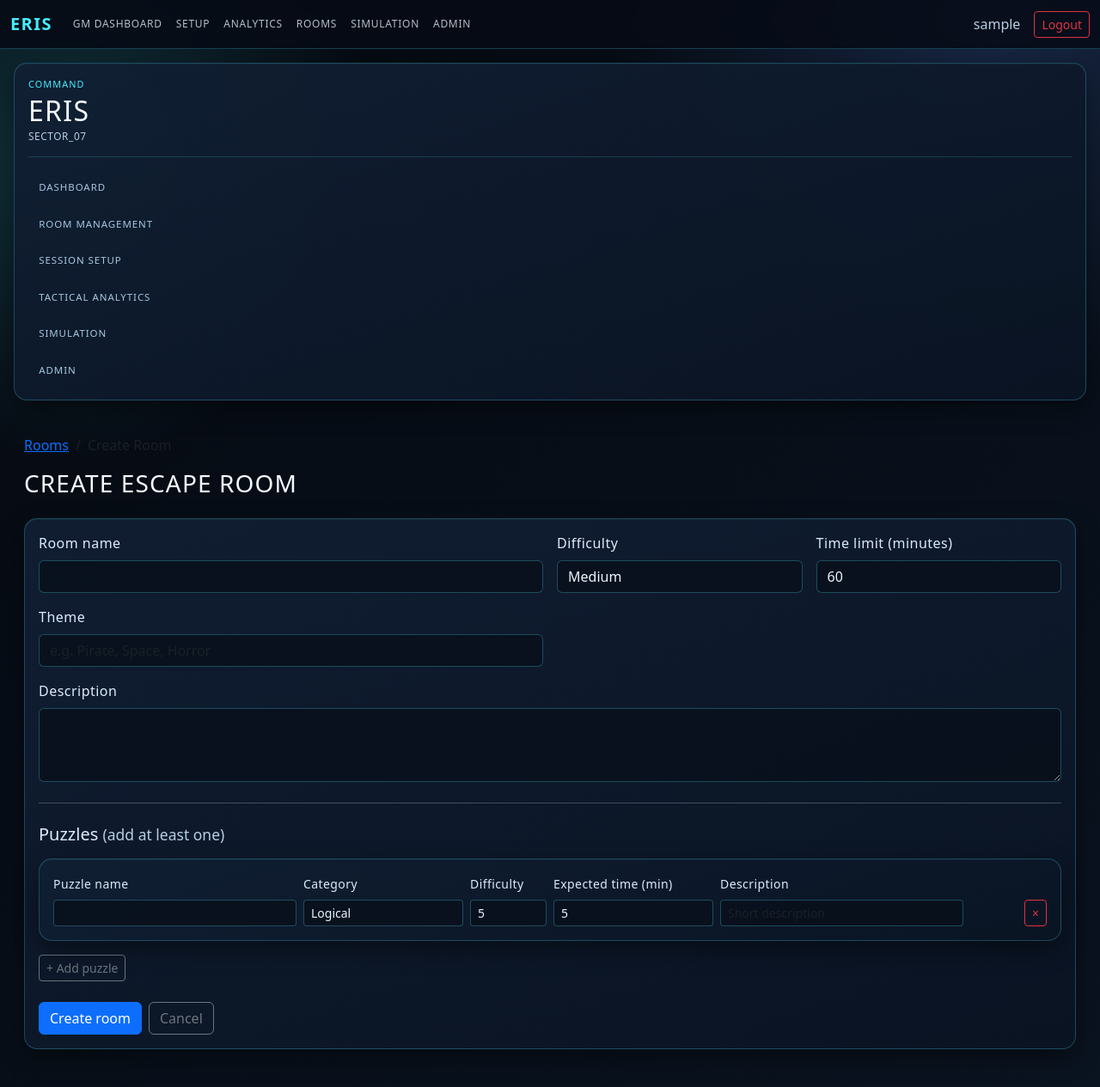
After one commit to oliespineira/django_escape_room, a Django app: page /rooms/create/ in a window 1280 px wide. The commit adds this page. Shown: the whole page at 86% size. Run offline with Django 5.2, Linux system fonts and the light colour scheme; the visitor is signed in with stand-in values (Sample User, id 1).

Commit message:
add user registration, room creation from UI, and fix template resolution

```diff
--- a/escape_room/settings.py
+++ b/escape_room/settings.py
@@ -61,7 +61,7 @@ ROOT_URLCONF = 'escape_room.urls'
 TEMPLATES = [
     {
         'BACKEND': 'django.template.backends.django.DjangoTemplates',
-        'DIRS': [],
+        'DIRS': [BASE_DIR / 'games' / 'templates'],
         'APP_DIRS': True,
         'OPTIONS': {
             'context_processors': [
--- a/escape_room/urls.py
+++ b/escape_room/urls.py
@@ -15,8 +15,10 @@ Including another URLconf
     2. Add a URL to urlpatterns:  path('blog/', include('blog.urls'))
 """
 from django.contrib import admin
+from django.contrib.auth import views as auth_views
 from django.urls import path, include
-from django.contrib.auth import views as auth_views
+
+from games.views import register_view
 
 
 urlpatterns = [
@@ -26,4 +28,5 @@ urlpatterns = [
 
     path('accounts/login/',  auth_views.LoginView.as_view(template_name='registration/login.html'), name='login'),
     path('accounts/logout/', auth_views.LogoutView.as_view(next_page='/accounts/login/'), name='logout'),
+    path('accounts/register/', register_view, name='register'),
 ]
--- /dev/null
+++ b/games/templates/games/room_create.html
@@ -0,0 +1,134 @@
+{% extends "games/base.html" %}
+
+{% block title %}Create Room{% endblock %}
+
+{% block content %}
+<nav aria-label="breadcrumb" class="mb-3">
+  <ol class="breadcrumb small mb-0">
+    <li class="breadcrumb-item"><a href="{% url 'room_list' %}">Rooms</a></li>
+    <li class="breadcrumb-item active" aria-current="page">Create Room</li>
+  </ol>
+</nav>
+
+<h1 class="h3 mb-4">Create Escape Room</h1>
+
+{% if errors %}
+<div class="alert alert-danger">
+  {% for e in errors %}
+  <div>{{ e }}</div>
+  {% endfor %}
+</div>
+{% endif %}
+
+<div class="card border-0 shadow-sm">
+  <div class="card-body">
+    <form method="post">
+      {% csrf_token %}
+
+      <div class="row g-3">
+        <div class="col-md-6">
+          <label for="name" class="form-label">Room name</label>
+          <input type="text" name="name" id="name" class="form-control" value="{{ form_data.name|default:'' }}" required>
+        </div>
+        <div class="col-md-3">
+          <label for="difficulty" class="form-label">Difficulty</label>
+          <select name="difficulty" id="difficulty" class="form-select" required>
+            <option value="easy" {% if form_data.difficulty == 'easy' %}selected{% endif %}>Easy</option>
+            <option value="medium" {% if form_data.difficulty == 'medium' or not form_data %}selected{% endif %}>Medium</option>
+            <option value="hard" {% if form_data.difficulty == 'hard' %}selected{% endif %}>Hard</option>
+          </select>
+        </div>
+        <div class="col-md-3">
+          <label for="max_time" class="form-label">Time limit (minutes)</label>
+          <input type="number" name="max_time" id="max_time" class="form-control" value="{{ form_data.max_time|default:'60' }}" min="5" max="180" required>
+        </div>
+        <div class="col-md-6">
+          <label for="theme" class="form-label">Theme</label>
+          <input type="text" name="theme" id="theme" class="form-control" value="{{ form_data.theme|default:'' }}" placeholder="e.g. Pirate, Space, Horror" required>
+        </div>
+        <div class="col-12">
+          <label for="description" class="form-label">Description</label>
+          <textarea name="description" id="description" class="form-control" rows="3" required>{{ form_data.description|default:'' }}</textarea>
+        </div>
+      </div>
+
+      <hr class="my-4">
+      <h5 class="mb-3">Puzzles <span class="text-muted fw-normal small">(add at least one)</span></h5>
+
+      <div id="puzzle-rows">
+        <div class="puzzle-row card card-body bg-body-secondary mb-3">
+          <div class="row g-2 align-items-end">
+            <div class="col-md-3">
+              <label class="form-label small">Puzzle name</label>
+              <input type="text" name="puzzle_name" class="form-control form-control-sm" required>
+            </div>
+            <div class="col-md-2">
+              <label class="form-label small">Category</label>
+              <select name="puzzle_category" class="form-select form-select-sm">
+                <option value="logical">Logical</option>
+                <option value="physical">Physical</option>
+                <option value="code">Code-breaking</option>
+                <option value="search">Search</option>
+              </select>
+            </div>
+            <div class="col-md-1">
+              <label class="form-label small">Difficulty</label>
+              <input type="number" name="puzzle_difficulty" class="form-control form-control-sm" value="5" min="1" max="10">
+            </div>
+            <div class="col-md-2">
+              <label class="form-label small">Expected time (min)</label>
+              <input type="number" name="puzzle_expected_time" class="form-control form-control-sm" value="5" min="1">
+            </div>
+            <div class="col-md-3">
+              <label class="form-label small">Description</label>
+              <input type="text" name="puzzle_description" class="form-control form-control-sm" placeholder="Short description">
+            </div>
+            <div class="col-md-1 text-end">
+              <button type="button" class="btn btn-sm btn-outline-danger remove-puzzle" title="Remove">&times;</button>
+            </div>
+          </div>
+        </div>
+      </div>
+
+      <button type="button" class="btn btn-sm btn-outline-secondary mb-4" id="add-puzzle-btn">+ Add puzzle</button>
+
+      <div class="d-flex gap-2">
+        <button type="submit" class="btn btn-primary">Create room</button>
+        <a href="{% url 'room_list' %}" class="btn btn-outline-secondary">Cancel</a>
+      </div>
+    </form>
+  </div>
+</div>
+{% endblock %}
+
+{% block extra_js %}
+<script>
+(function () {
+  var container = document.getElementById("puzzle-rows");
+  var addBtn = document.getElementById("add-puzzle-btn");
+  if (!container || !addBtn) return;
+
+  var template = container.querySelector(".puzzle-row").cloneNode(true);
+
+  addBtn.addEventListener("click", function () {
+    var row = template.cloneNode(true);
+    row.querySelectorAll("input[type=text], textarea").forEach(function (el) { el.value = ""; });
+    row.querySelector("input[name=puzzle_difficulty]").value = "5";
+    row.querySelector("input[name=puzzle_expected_time]").value = "5";
+    container.appendChild(row);
+    bindRemove();
+  });
+
+  function bindRemove() {
+    container.querySelectorAll(".remove-puzzle").forEach(function (btn) {
+      btn.onclick = function () {
+        if (container.querySelectorAll(".puzzle-row").length > 1) {
+          btn.closest(".puzzle-row").remove();
+        }
+      };
+    });
+  }
+  bindRemove();
+})();
+</script>
+{% endblock %}
--- a/games/templates/games/rooms.html
+++ b/games/templates/games/rooms.html
@@ -3,7 +3,10 @@
 {% block title %}Rooms{% endblock %}
 
 {% block content %}
-<h1 class="h3 mb-3">Rooms</h1>
+<div class="d-flex justify-content-between align-items-center mb-3">
+  <h1 class="h3 mb-0">Rooms</h1>
+  <a href="{% url 'room_create' %}" class="btn btn-primary btn-sm">+ Create Room</a>
+</div>
 <div class="row g-3">
   {% for room, score in rooms_with_scores %}
   <div class="col-md-6 col-xl-4">
--- a/games/urls.py
+++ b/games/urls.py
@@ -9,6 +9,7 @@ urlpatterns = [
     path("analytics/", views.analytics_view, name="analytics"),
     path("sessions/<int:pk>/", views.session_detail_view, name="session_detail"),
     path("rooms/", views.room_list_view, name="room_list"),
+    path("rooms/create/", views.room_create_view, name="room_create"),
     path("rooms/<int:pk>/", views.room_detail_view, name="room_detail"),
     path("simulation/", views.simulation_view, name="simulation"),
     path("setup/", views.setup_view, name="setup"),
--- a/games/views.py
+++ b/games/views.py
@@ -1,15 +1,15 @@
 import json
 import logging
 
+from django.contrib.auth import login as auth_login
+from django.contrib.auth.decorators import login_required
+from django.contrib.auth.forms import UserCreationForm
 from django.http import JsonResponse
-from django.shortcuts import get_object_or_404, render, redirect
+from django.shortcuts import get_object_or_404, redirect, render
 from django.utils import timezone
 from rest_framework import status, viewsets
 from rest_framework.decorators import action
 from rest_framework.response import Response
-
-from django.contrib.auth.decorators import login_required
-from django.contrib.auth import views as auth_views
 
 from .intelligence import (
     FairnessEngine,
@@ -518,6 +518,81 @@ def simulation_view(request):
         'selected_strategy': selected_strategy or 'balanced',
     })
 
+from django.contrib.auth.decorators import login_not_required
+
+@login_not_required
+def register_view(request):
+    if request.method == 'POST':
+        form = UserCreationForm(request.POST)
+        if form.is_valid():
+            user = form.save()
+            auth_login(request, user)
+            return redirect('dashboard')
+    else:
+        form = UserCreationForm()
+    return render(request, 'registration/register.html', {'form': form})
+
+
+@login_required
+def room_create_view(request):
+    if request.method == 'POST':
+        name = request.POST.get('name', '').strip()
+        description = request.POST.get('description', '').strip()
+        difficulty = request.POST.get('difficulty', 'medium')
+        max_time = request.POST.get('max_time', '60')
+        theme = request.POST.get('theme', '').strip()
+
+        puzzle_names = request.POST.getlist('puzzle_name')
+        puzzle_categories = request.POST.getlist('puzzle_category')
+        puzzle_difficulties = request.POST.getlist('puzzle_difficulty')
+        puzzle_expected_times = request.POST.getlist('puzzle_expected_time')
+        puzzle_descriptions = request.POST.getlist('puzzle_description')
+
+        errors = []
+        if not name:
+            errors.append('Room name is required.')
+        if not theme:
+            errors.append('Theme is required.')
+        valid_puzzles = [n.strip() for n in puzzle_names if n.strip()]
+        if not valid_puzzles:
+            errors.append('Add at least one puzzle.')
+
+        if errors:
+            return render(request, 'games/room_create.html', {
+                'errors': errors,
+                'form_data': {
+                    'name': name, 'description': description,
+                    'difficulty': difficulty, 'max_time': max_time, 'theme': theme,
+                },
+            })
+
+        room = EscapeRoom.objects.create(
+            name=name,
+            description=description,
+            difficulty=difficulty,
+            max_time=int(max_time),
+            theme=theme,
+        )
+
+        for i, pname in enumerate(puzzle_names):
+            pname = pname.strip()
+            if not pname:
+                continue
+            Puzzle.objects.create(
+                room=room,
+                name=pname,
+                description=(puzzle_descriptions[i] if i < len(puzzle_descriptions) else ''),
+                category=(puzzle_categories[i] if i < len(puzzle_categories) else 'logical'),
+                difficulty=int(puzzle_difficulties[i]) if i < len(puzzle_difficulties) else 5,
+                expected_time=int(puzzle_expected_times[i]) if i < len(puzzle_expected_times) else 5,
+                order=i + 1,
+            )
+
+        return redirect('room_detail', pk=room.pk)
+
+    return render(request, 'games/room_create.html', {})
+
+
 @login_required
 def setup_view(request):
     """GM setup page — create teams and assign them to rooms before starting."""
```
Also changed, not shown: games/templates/registration/login.html (+27 -28 lines), games/templates/registration/register.html (added, +84 -0 lines).
